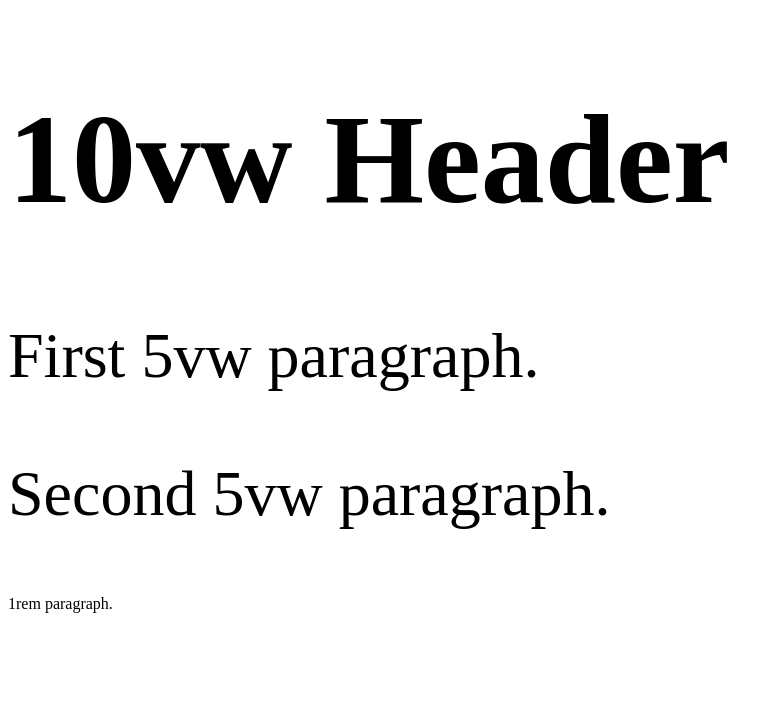
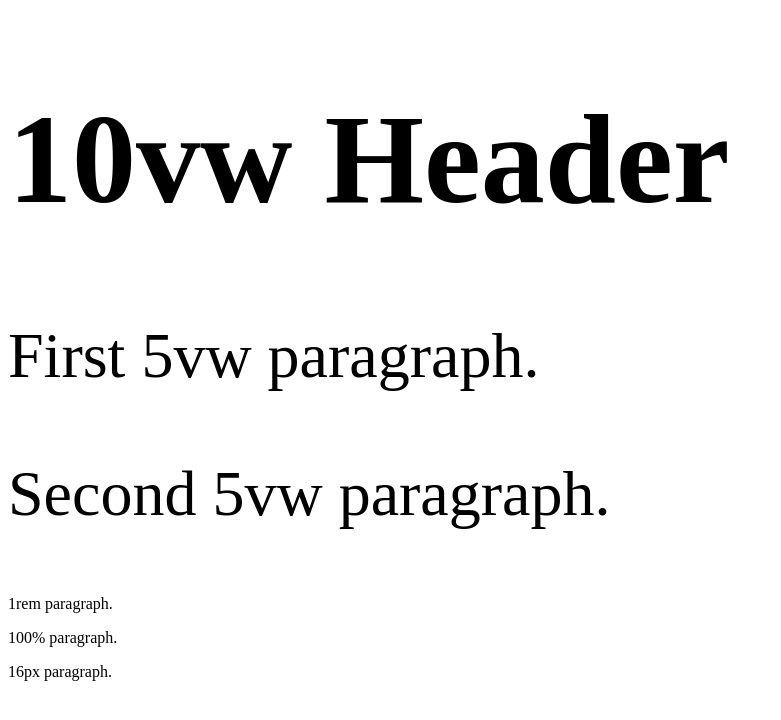
Before and after one commit to IcEWaRRiOr01/Responsive-Font-Size, a plain HTML site: page index.html in a window 1280 px wide. Shown: the whole page, without its empty margins (0-781 px from the left). Drawn offline with Linux system fonts and the light colour scheme.

Commit message:
Update index.html

```diff
--- a/index.html
+++ b/index.html
@@ -15,5 +15,9 @@
 
     <p style="font-size: 1rem;">1rem paragraph.</p>
 
+    <p style="font-size: 100%;">100% paragraph.</p>
+
+    <p style="font-size: 16px;">16px paragraph.</p>
+
 </body>
 </html>
```
